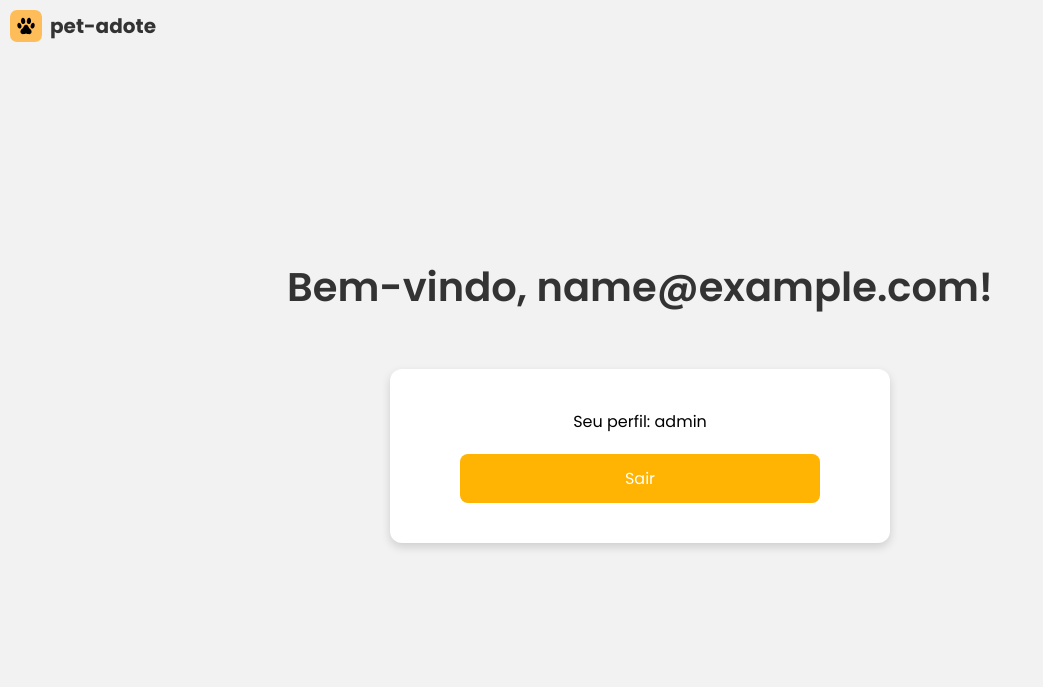
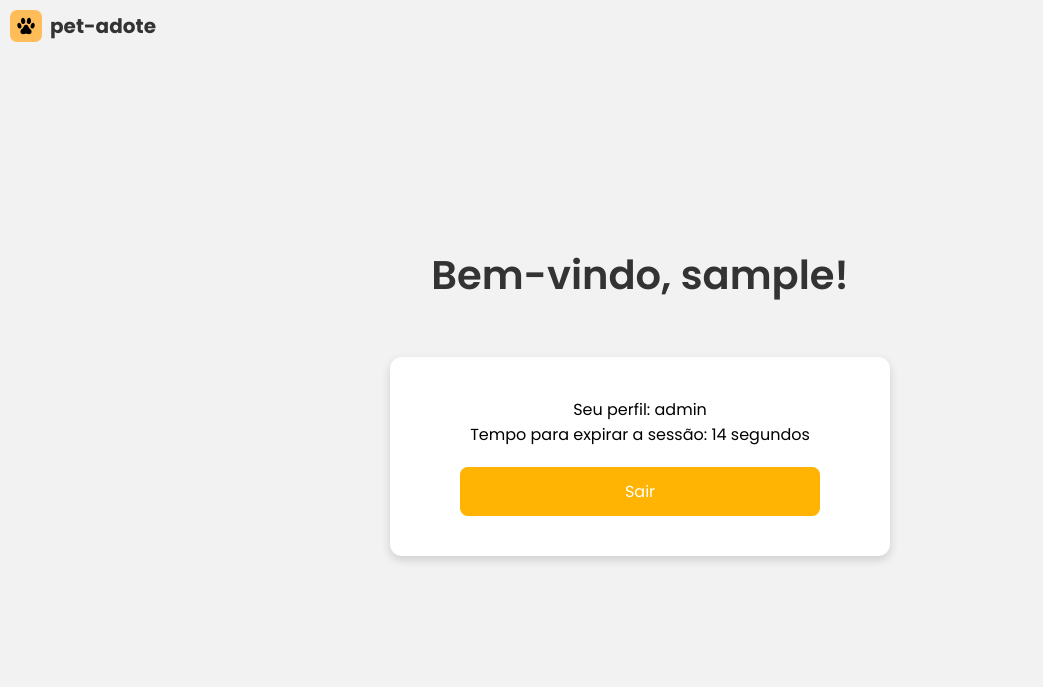
Before and after one commit to NatyBernini/sistema-adocao-pet, a PHP site: page /dashboard.php in a window 1280 px wide. Shown: the top 687 px of the page, without its empty margins (0-1043 px from the left). Run offline with PHP 8.4, Linux system fonts and the light colour scheme; the visitor is signed in with stand-in values (Sample User, id 1).

Commit message:
Add files via upload

```diff
--- a/login/dashboard.php
+++ b/login/dashboard.php
@@ -1,6 +1,15 @@
 <?php
-    $perfil_requerido = 'admin'; // Troque conforme necessário
+    $perfil_requerido = 'admin';
     require_once 'verifica_sessao.php';
+
+    $tempo_expiracao = 20;
+
+    // Calcula o tempo restante para expiração
+    $ultima_atividade = $_SESSION['ultima_atividade'] ?? time();
+    $tempo_restante = $tempo_expiracao - (time() - $ultima_atividade);
+    if ($tempo_restante < 0) {
+        $tempo_restante = 0;
+    }
 ?>
 
 <!DOCTYPE html>
@@ -17,18 +26,43 @@
     </div>
 
     <div class="container">
-        <p class='title-page'>Bem-vindo, <?= htmlspecialchars($_SESSION['usuario']) ?>!</p class='title-page'>
+        <p class='title-page'>Bem-vindo, <?= htmlspecialchars($_SESSION['usuario']) ?>!</p>
         <div class="container-form">
             <p>Seu perfil: <?= htmlspecialchars($_SESSION['perfil']) ?></p>
+
+            <!-- Contador de sessão -->
+            <p>Tempo para expirar a sessão: <span id="contador-expiracao"><?= $tempo_restante ?></span> segundos</p>
+
             <form action="logout.php" method="post">
                 <button type="submit">Sair</button>
             </form>
         </div>
+    </div>
 
-    </div>
     <!-- RODAPÉ -->
     <footer>
         &copy; <?= date('Y') ?> Maguila
     </footer>
+
+    <script>
+        // Pega o tempo restante passado pelo PHP
+        let tempoRestante = <?= $tempo_restante ?>;
+
+        const contadorElem = document.getElementById('contador-expiracao');
+
+        // Atualiza o contador a cada segundo
+        const intervalo = setInterval(() => {
+            tempoRestante--;
+
+            if (tempoRestante <= 0) {
+                clearInterval(intervalo);
+                // Redireciona para a página de login quando expirar
+                alert('Sua sessão expirou por inatividade.');
+                window.location.href = 'index.php';
+            } else {
+                contadorElem.textContent = tempoRestante;
+            }
+        }, 1000);
+    </script>
 </body>
 </html>
--- a/login/verifica_sessao.php
+++ b/login/verifica_sessao.php
@@ -1,12 +1,34 @@
 <?php
 session_start();
 
+$tempo_expiracao = 20;
+
+// Verifica se o usuário está logado
 if (!isset($_SESSION['usuario'])) {
     $_SESSION['erro_login'] = "Sessão expirada ou acesso negado.";
-    header('Location: index.php'); exit;
+    header('Location: index.php');
+    exit;
 }
+
+// Verifica tempo de inatividade
+if (isset($_SESSION['ultima_atividade'])) {
+    $tempo_inativo = time() - $_SESSION['ultima_atividade'];
+    if ($tempo_inativo > $tempo_expiracao) {
+        // Expirou por inatividade
+        session_unset();
+        session_destroy();
+        session_start(); // iniciar sessão para definir mensagem
+        $_SESSION['erro_login'] = "Sessão expirada por inatividade.";
+        header('Location: index.php');
+        exit;
+    }
+}
+// Atualiza o timestamp da última atividade
+$_SESSION['ultima_atividade'] = time();
 
 // Se desejar limitar a um perfil específico:
 if (isset($perfil_requerido) && $_SESSION['perfil'] !== $perfil_requerido) {
-    header('Location: sem_permissao.php'); exit;
+    header('Location: sem_permissao.php');
+    exit;
 }
+?>
```
Also changed, not shown: login/config.php (+18 -0 lines), login/sem_permissao.php (+25 -4 lines).
